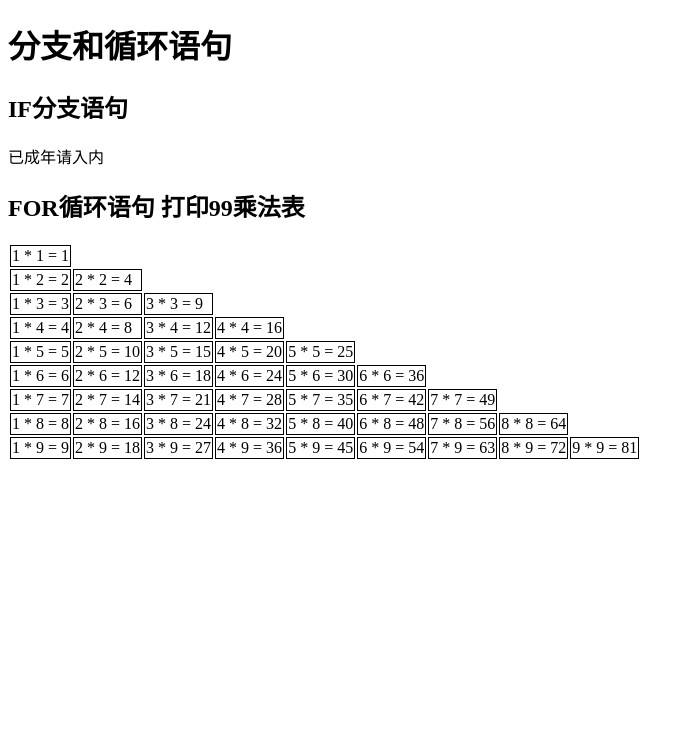
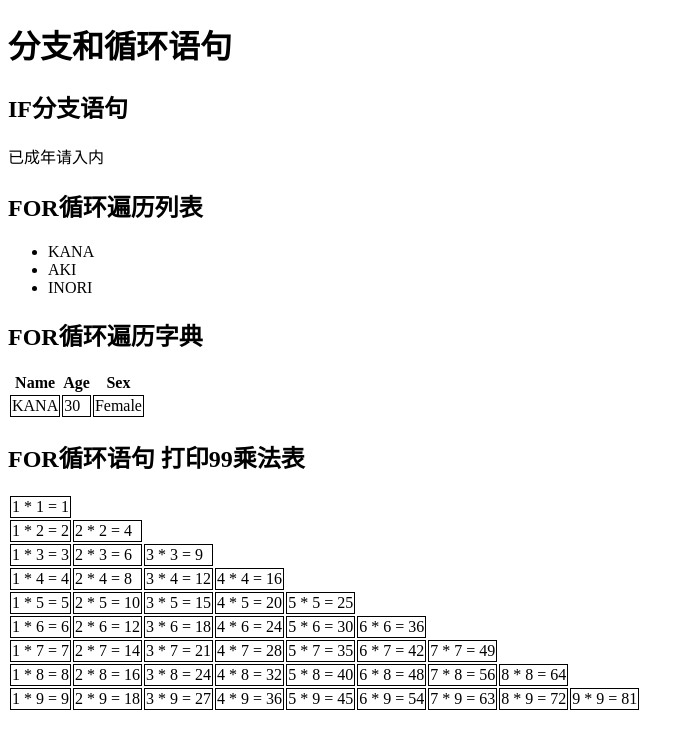
Before and after one commit to RyouMon/BZ6000, a Flask app: page / in a window 1280 px wide. Shown: the top 749 px of the page, without its empty margins (0-694 px from the left). Run offline with Flask 2, Linux system fonts and the light colour scheme.

Commit message:
updated Python400/p08/chapter02/lesson035-039, branch and loop statement.

```diff
--- a/Python400/p08/chapter02_jinja2/lesson035-039_branch_and_loop/app.py
+++ b/Python400/p08/chapter02_jinja2/lesson035-039_branch_and_loop/app.py
@@ -8,7 +8,16 @@ app = Flask(__name__)
 
 @app.route('/')
 def index():
-    return render_template('index.html', age=19)
+    kwargs = {
+        'age': 19,
+        'users': ['KANA', 'AKI', 'INORI'],
+        'person': {
+            'Name': 'KANA',
+            'Age': 30,
+            'Sex': 'Female'
+        }
+    }
+    return render_template('index.html', **kwargs)
 
 
 if __name__ == '__main__':
--- a/Python400/p08/chapter02_jinja2/lesson035-039_branch_and_loop/templates/index.html
+++ b/Python400/p08/chapter02_jinja2/lesson035-039_branch_and_loop/templates/index.html
@@ -11,12 +11,36 @@
 </head>
 <body>
     <h1>分支和循环语句</h1>
+
     <h2>IF分支语句</h2>
     {% if age < 18 %}
         <p>这个人是未成年人，不允许入内</p>
     {% else %}
         <p>已成年请入内</p>
     {% endif %}
+
+    <h2>FOR循环遍历列表</h2>
+    <ul>
+        {% for each in users %}
+            <li>{{each}}</li>
+        {% endfor %}
+    </ul>
+
+    <h2>FOR循环遍历字典</h2>
+        <table>
+            <tr>
+            {% for key in person.keys() %}
+                <th>{{key}}</th>
+            {% endfor %}
+            </tr>
+            <tr>
+            {% for value in person.values() %}
+                <td>{{value}}</td>
+            {% endfor %}
+            </tr>
+        </table>
+
+
     <h2>FOR循环语句 打印99乘法表</h2>
     <table>
         {% for i in range(9) %}
```
